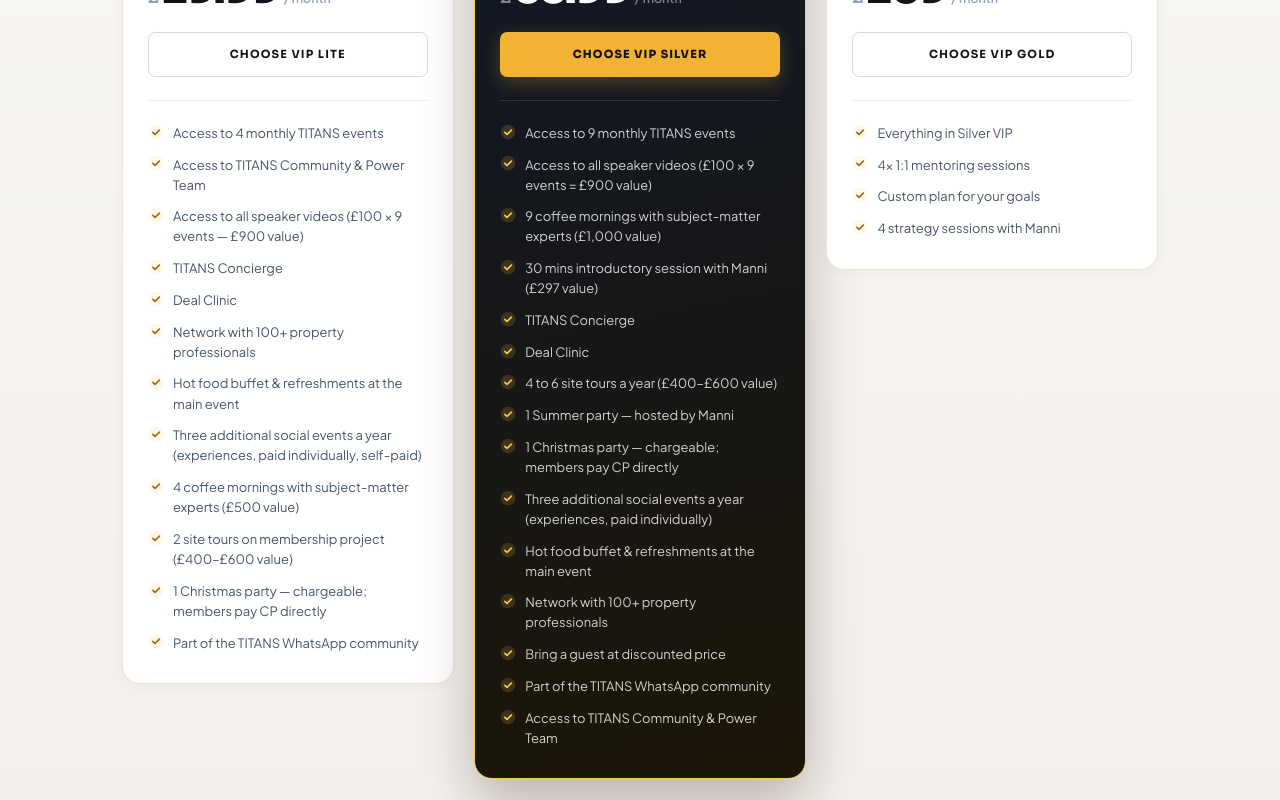
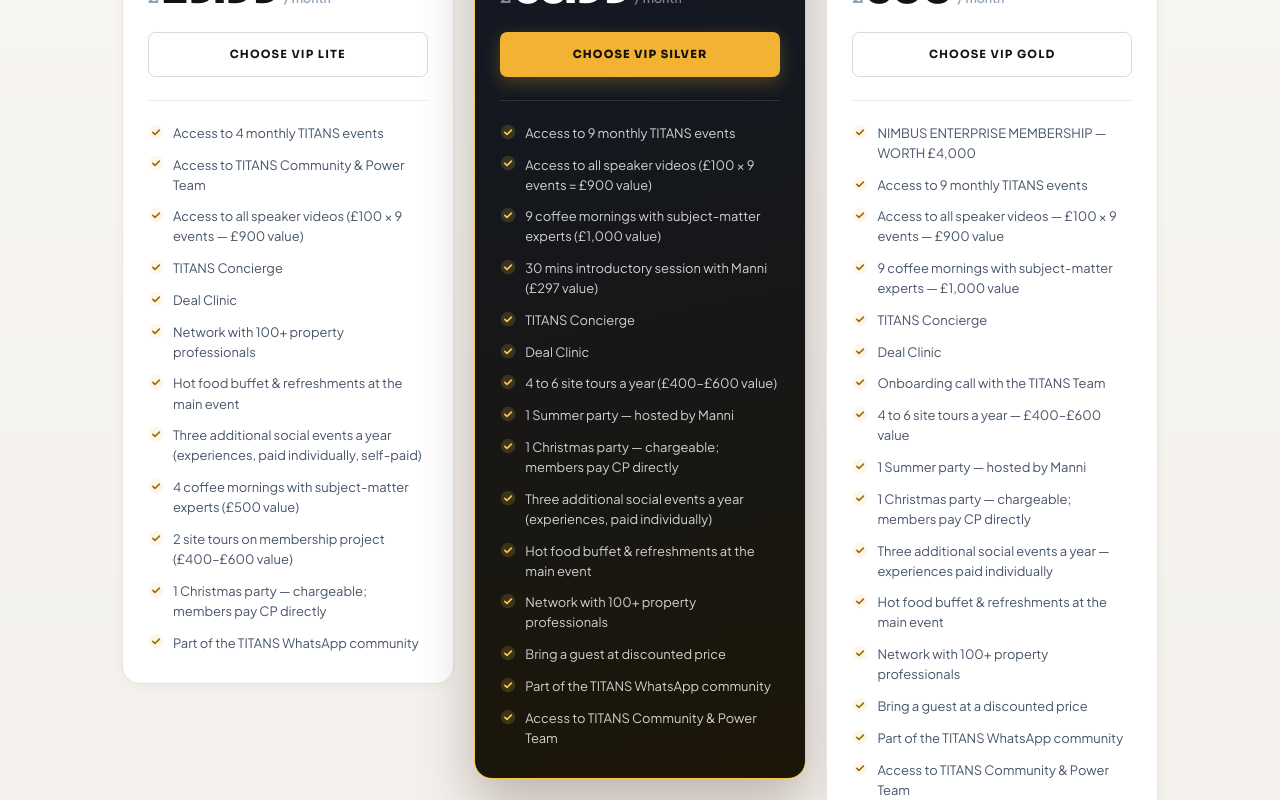
Before and after one commit to kirankiran200511/teamtitans, a Next.js app: page / in a window 1280 px wide. Shown: the part 5300-6100 px from the top of the page. Built offline with nearby package versions, Linux system fonts and the light colour scheme.

Commit message:
Update VIP Gold pricing and features

```diff
--- a/src/data/plans.js
+++ b/src/data/plans.js
@@ -187,19 +187,31 @@
     name: 'VIP Gold',
     kicker: 'Mentorship + everything',
     badge: 'Highest touch',
-    price: '269',
+    price: '300',
     period: '/ month',
-    billing: 'Billed monthly. Cancel anytime.',
+    billing: 'Monthly payment option is available.',
     popular: false,
     cta: 'Choose VIP Gold',
     ctaLong: 'Apply for VIP Gold',
     blurb: 'Mentorship + everything.',
     promise: 'Everything in Silver, plus Manni working on your plan directly.',
     features: [
-      'Everything in Silver VIP',
-      '4× 1:1 mentoring sessions',
-      'Custom plan for your goals',
-      '4 strategy sessions with Manni',
+      'NIMBUS ENTERPRISE MEMBERSHIP — WORTH £4,000',
+      'Access to 9 monthly TITANS events',
+      'Access to all speaker videos — £100 × 9 events — £900 value',
+      '9 coffee mornings with subject-matter experts — £1,000 value',
+      'TITANS Concierge',
+      'Deal Clinic',
+      'Onboarding call with the TITANS Team',
+      '4 to 6 site tours a year — £400–£600 value',
+      '1 Summer party — hosted by Manni',
+      '1 Christmas party — chargeable; members pay CP directly',
+      'Three additional social events a year — experiences paid individually',
+      'Hot food buffet & refreshments at the main event',
+      'Network with 100+ property professionals',
+      'Bring a guest at a discounted price',
+      'Part of the TITANS WhatsApp community',
+      'Access to TITANS Community & Power Team',
     ],
     stack: [
       { label: 'Everything in VIP Silver', detail: 'All nine events, coffee mornings, site tours, socials, recordings and the community.', value: null },
```
